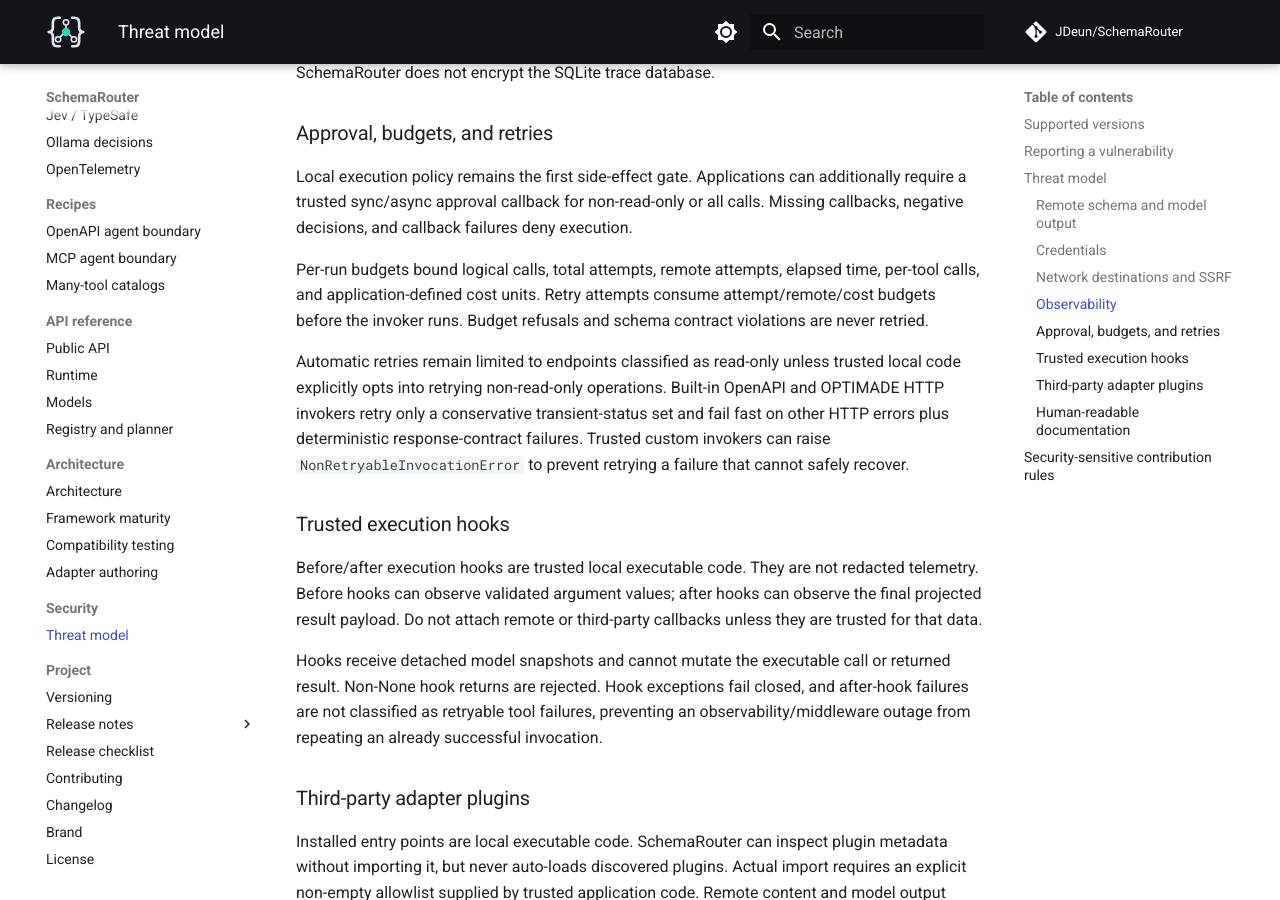
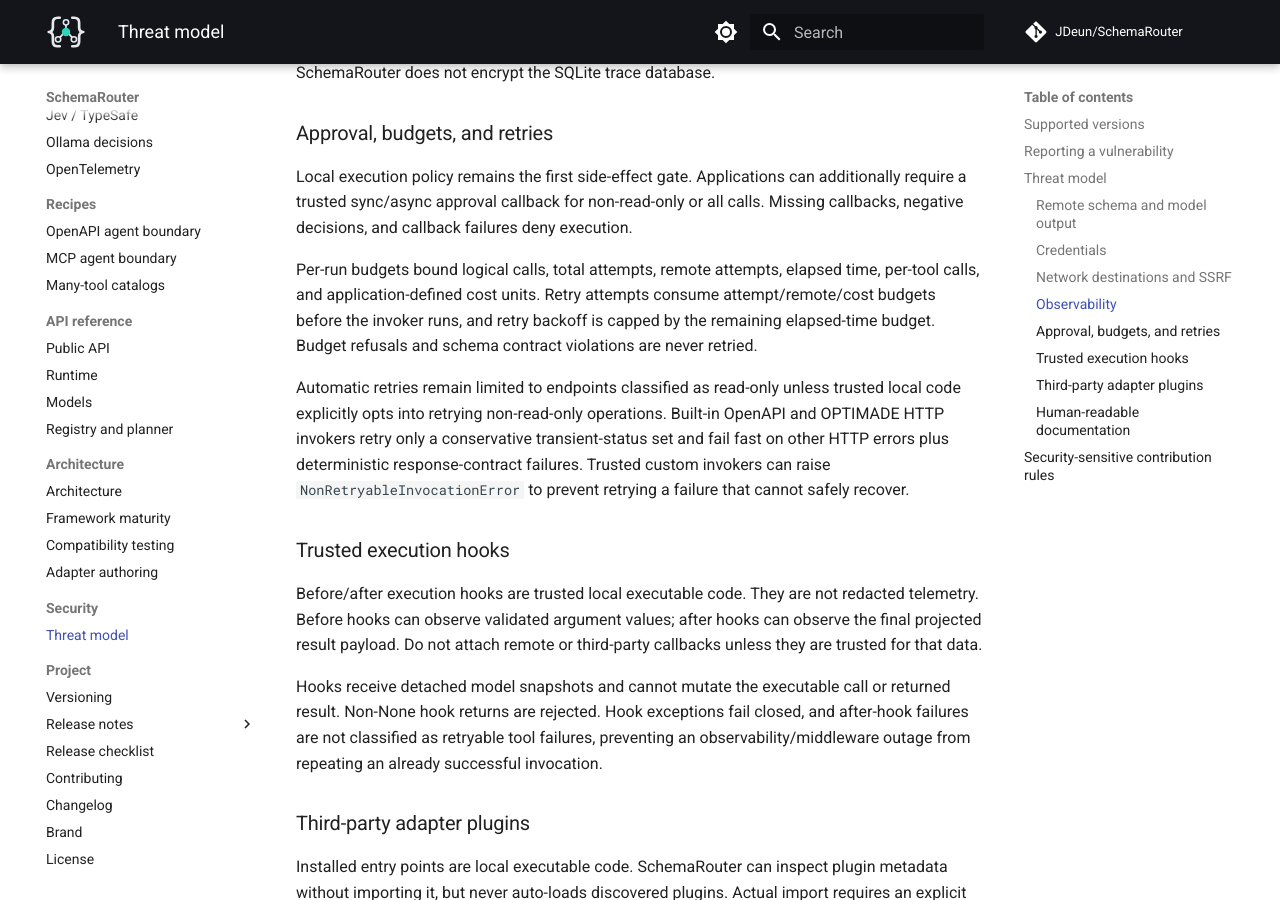
Before and after one commit to JDeun/SchemaRouter, an MkDocs documentation site: the page built from docs/security/threat-model.md, in a window 1280 px wide and 900 px high, scrolled down 2536 px. Built offline with MkDocs 1.6.1 and Material for MkDocs 9.7.7, drawn with Linux system fonts in a browser that asks for light colours; comment, search, counter and statistics services are not loaded.

Commit message:
docs: include retry backoff in threat model

```diff
--- a/docs/security/threat-model.md
+++ b/docs/security/threat-model.md
@@ -105,7 +105,8 @@ decisions, and callback failures deny execution.
 
 Per-run budgets bound logical calls, total attempts, remote attempts, elapsed time, per-tool calls,
 and application-defined cost units. Retry attempts consume attempt/remote/cost budgets before the
-invoker runs. Budget refusals and schema contract violations are never retried.
+invoker runs, and retry backoff is capped by the remaining elapsed-time budget. Budget refusals and
+schema contract violations are never retried.
 
 Automatic retries remain limited to endpoints classified as read-only unless trusted local code
 explicitly opts into retrying non-read-only operations. Built-in OpenAPI and OPTIMADE HTTP invokers
```
